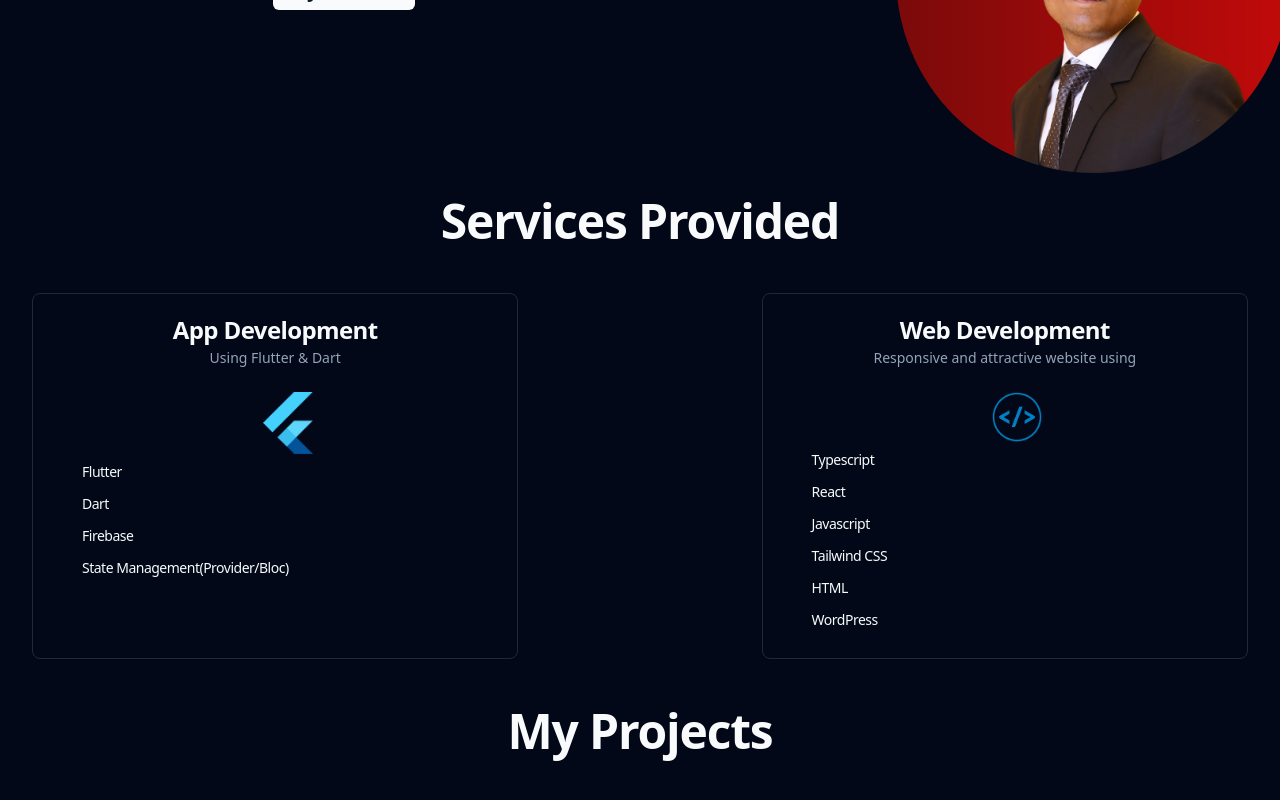
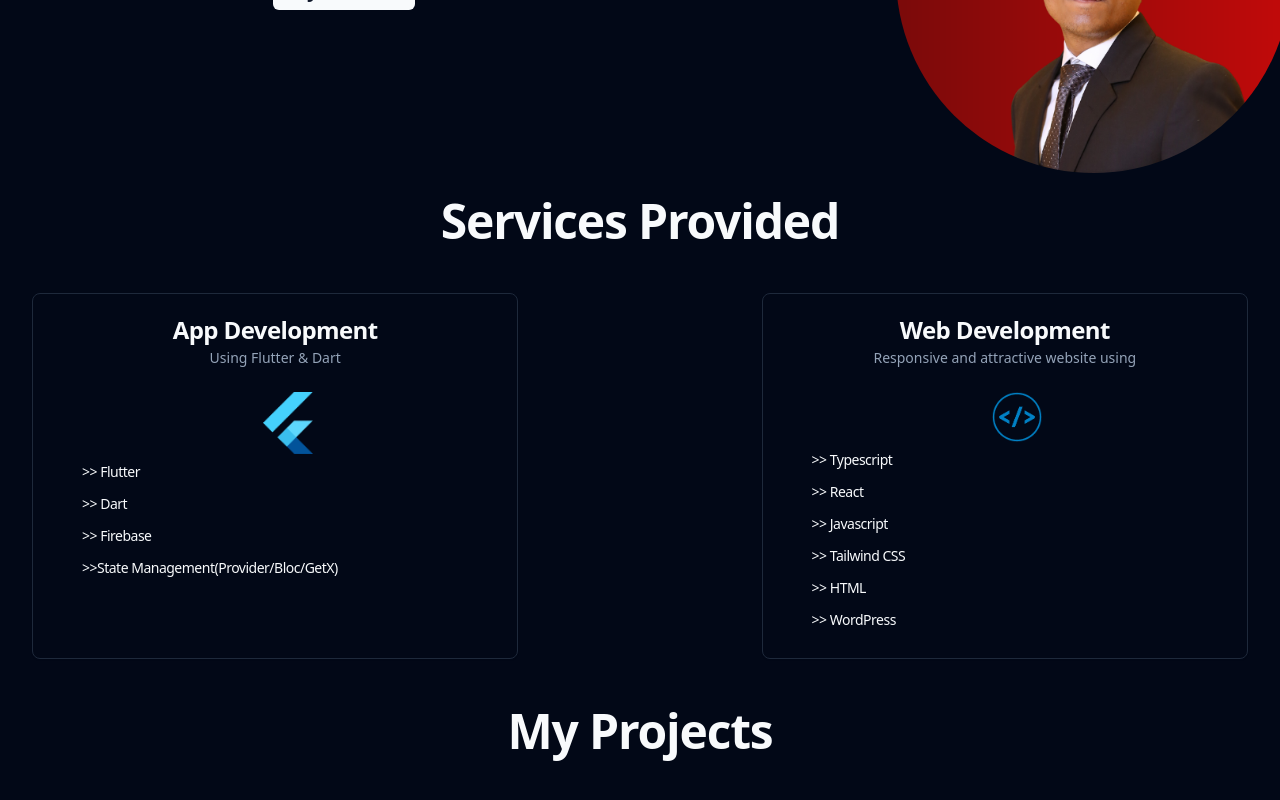
Before and after one commit to Shaikh-Saqlain-Ahmad/Portfolio, a React (Vite) app: page / in a window 1280 px wide. Shown: the part 374-1174 px from the top of the page. Built offline with nearby package versions, Linux system fonts and the light colour scheme.

Commit message:
use shadcn form for contact page and more animation and decorations required

```diff
--- a/src/components/ui/card-with-image.tsx
+++ b/src/components/ui/card-with-image.tsx
@@ -9,7 +9,7 @@ interface ProjectCardProp{
 
 export function ProjectCard({text,heading,imgSource}:ProjectCardProp){
     return (
-        <div className="max-w-sm bg-white border border-gray-200 rounded-lg shadow dark:bg-gray-800 dark:border-gray-700">
+        <div className="max-w-sm bg-white border border-gray-200 rounded-lg shadow dark:bg-gray-800 dark:border-gray-700 ">
             <a href="#">
                 <img className="rounded-t-lg" src={imgSource} alt="image" />
             </a>
--- a/src/mycomponents/app-dev-card.tsx
+++ b/src/mycomponents/app-dev-card.tsx
@@ -11,16 +11,16 @@ import logo from "@/assets/flutter-logo.png";
 
 const notifications = [
   {
-    title: "Flutter",
+    title: ">> Flutter",
   },
   {
-    title: "Dart",
+    title: ">> Dart",
   },
   {
-    title: "Firebase",
+    title: ">> Firebase",
   },
   {
-    title: "State Management(Provider/Bloc)",
+    title: ">>State Management(Provider/Bloc/GetX)",
   },
 ];
 
@@ -40,13 +40,13 @@ function AppCard() {
   <img
     src={logo}
     alt="Small Image"
-    className="mx-2"
+    className="mx-2 "
     style={{ maxWidth: "50px", display: "block", margin: "0 auto" }}
   />
 </div>
 
               {notifications.map((notification, index) => (
-                <div key={index} className="flex items-center">
+                <div key={index} className="flex items-center list-disc">
 
                   <p className="text-sm font-medium leading-none ">{notification.title}</p>
                   <br></br>
--- a/src/mycomponents/python-card.tsx
+++ b/src/mycomponents/python-card.tsx
@@ -3,10 +3,10 @@ import image from "@/assets/python.jpeg";
 
 export function PythonCard() {
   return (
-    <ProjectCard imgSource={image} heading="Photoshop Automation" text="This project demonstrates the integration of Python programming
+    <ProjectCard imgSource={image } heading="Photoshop Automation" text="This project demonstrates the integration of Python programming
     and Adobe Photoshop for automating text and image processes. By
     combining the capabilities of both tools, the project streamlines
     tasks such as personalized graphic generation, consistent text overlay, and automated image editing."></ProjectCard>
   );
 }
-export default PythonCard;
+export default PythonCard
--- a/src/mycomponents/web-dev.tsx
+++ b/src/mycomponents/web-dev.tsx
@@ -11,22 +11,22 @@ import {
 
   const notifications = [
     {
-      title: "Typescript",
+      title: ">> Typescript",
     },
     {
-      title: "React",
+      title: ">> React",
     },
     {
-      title: "Javascript",
+      title: ">> Javascript",
     },
     {
-      title: "Tailwind CSS",
+      title: ">> Tailwind CSS",
     },
     {
-        title:"HTML",
+        title:">> HTML",
     },
     {
-        title:"WordPress"
+        title:">> WordPress"
     }
   ];
 
```
